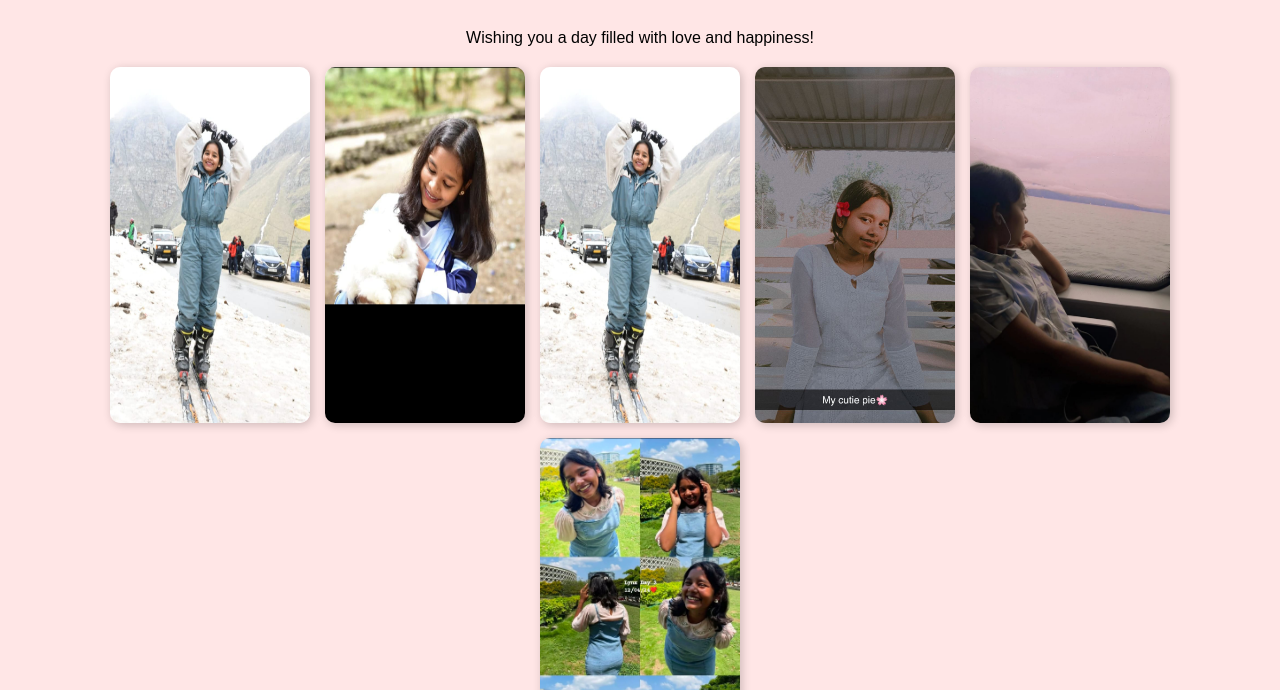
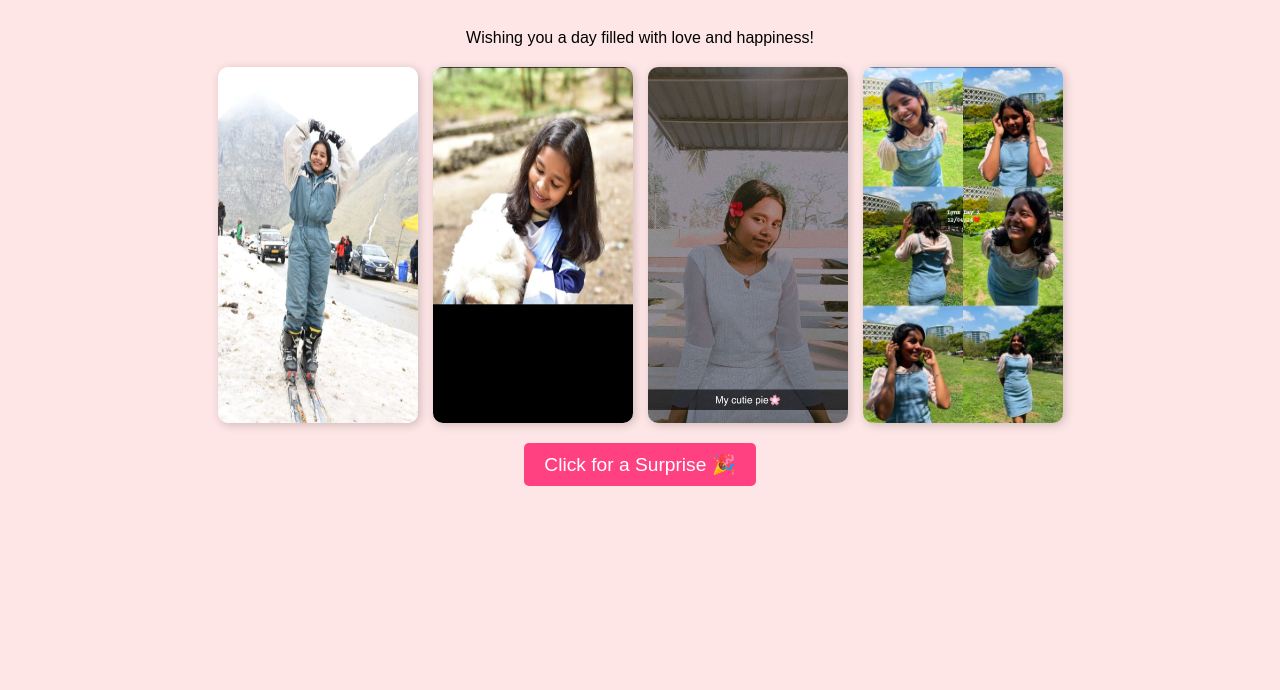
Before and after one commit to Sanjeevvvvv/Birthday-website, a plain HTML site: page index.html in a window 1280 px wide. Shown: the part 110-800 px from the top of the page. Drawn offline with Linux system fonts and the light colour scheme.

Commit message:
Update index.html

```diff
--- a/index.html
+++ b/index.html
@@ -13,9 +13,7 @@
     <div class="gallery">
         <img src="Pictures/pic 1.jpg" alt="Friend's Picture">
         <img src="Pictures/pic 2.jpg" alt="Friend's Picture">
-        <img src="Pictures/pic 3.jpg" alt="Friend's Picture">
         <img src="Pictures/pic 4.jpg" alt="Friend's Picture">
-        <img src="Pictures/pic 5.jpg" alt="Friend's Picture">
         <img src="Pictures/pic 6.jpg" alt="Friend's Picture">
     </div>
 
```
